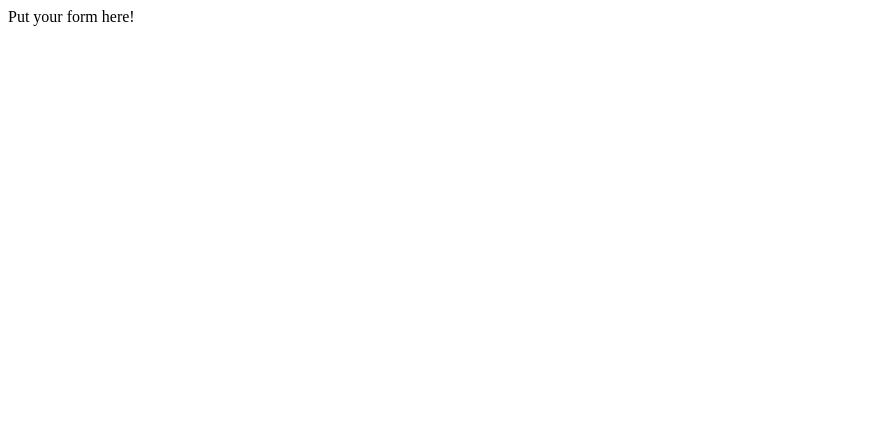
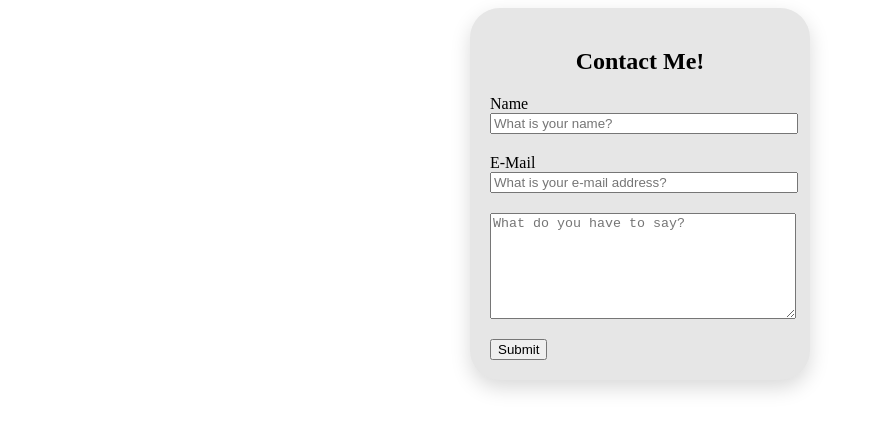
Before and after one commit to Gleezer/jsdom-forms-and-inputs-practice-Gleezer, a plain HTML site: page index.html in a window 1280 px wide. Shown: the whole page, without its empty margins (0-869 px from the left). Drawn offline with Linux system fonts and the light colour scheme.

Commit message:
deploy: 48a02495b922b34908a41f1445c33008a06caf47

```diff
--- a/code.js
+++ b/code.js
@@ -2,3 +2,19 @@
 // and select "Open with Live Server"
 
 // Your Code Here.
+
+let submitButton = document.getElementById('formButton');
+
+submitButton.addEventListener('click', function(event) {
+    event.preventDefault();
+
+    let nameInput = document.getElementById('name_input');
+    let emailInput = document.getElementById('email_input');
+    let messageArea = document.getElementById('message_area');
+
+    let nameInputValue = nameInput.value;
+    let emailInputValue = emailInput.value;
+    let messageAreaValue = messageArea.value;
+
+    alert(`You have a message from: ${nameInputValue} \nWhich says: ${messageAreaValue}. \nMessage them back at: ${emailInputValue}.`)
+})
--- a/index.html
+++ b/index.html
@@ -19,8 +19,24 @@
     <link href="style.css" rel="stylesheet" media="all" />
   </head>
 
-  <body>
-    Put your form here!
+  <section class="card">
+    <body class="container">
+      <h2>Contact Me!</h2>
+      <form>
+        <label for='name_input'>Name</label>
+        <input id= 'name_input' type="text" placeholder="What is your name?" required/>
+        <label for="email_input">E-Mail</label>
+        <input id= "email_input" type="email" placeholder="What is your e-mail address?" required/>
+        <label for="message_area"Message</label>
+        <textarea id="message_area" placeholder="What do you have to say?" required></textarea>
+        <button id="formButton">Submit</button>
+      </form>
+
+
+
+      </section>
+
+    </section>
     <script src="code.js"></script>
   </body>
 </html>
--- a/style.css
+++ b/style.css
@@ -1 +1,33 @@
 /* Write your CSS Here. */
+
+label,
+input,
+textarea {
+  display: block;
+  width: 100%;
+}
+
+input,
+textarea {
+  margin-bottom: 20px;
+}
+
+textarea {
+    min-height: 100px;
+}
+
+h2{
+    text-align: center;
+}
+.card {
+    min-width: 300px;
+    background: #e6e6e6;
+    box-shadow: 0px 8px 20px 0px rgba(0, 0, 0, 0.15);
+    border-radius: 30px;
+    padding: 20px;
+  }
+
+  .container {
+      display: flex;
+      justify-content: center;
+  }
```
